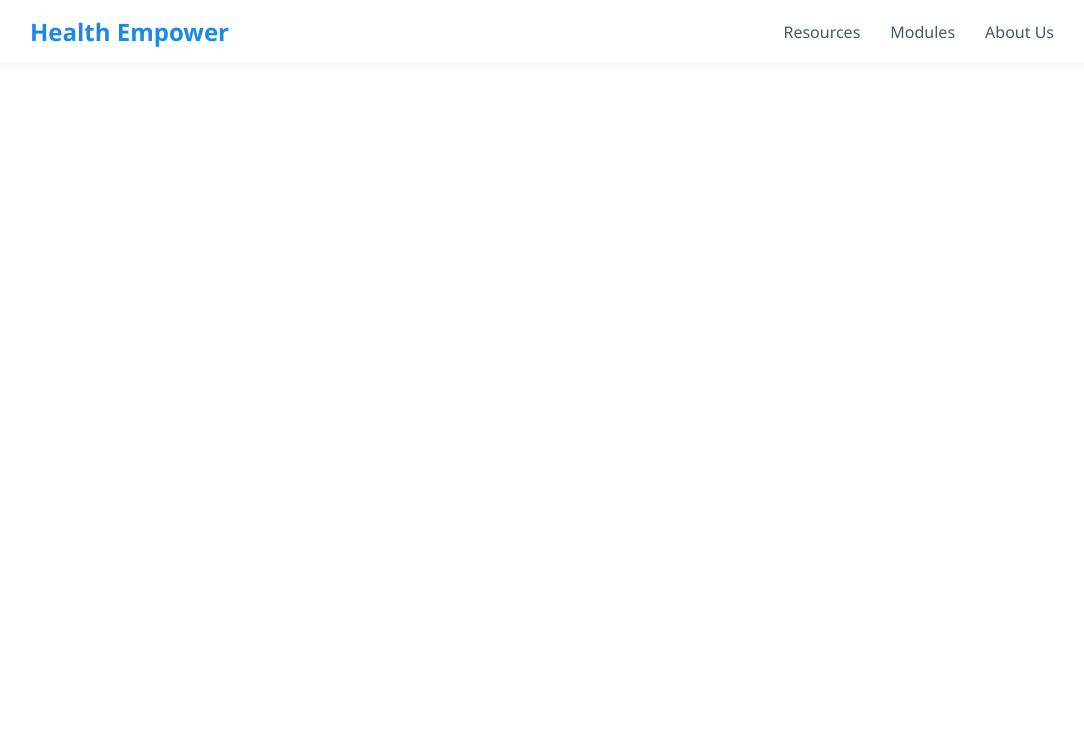
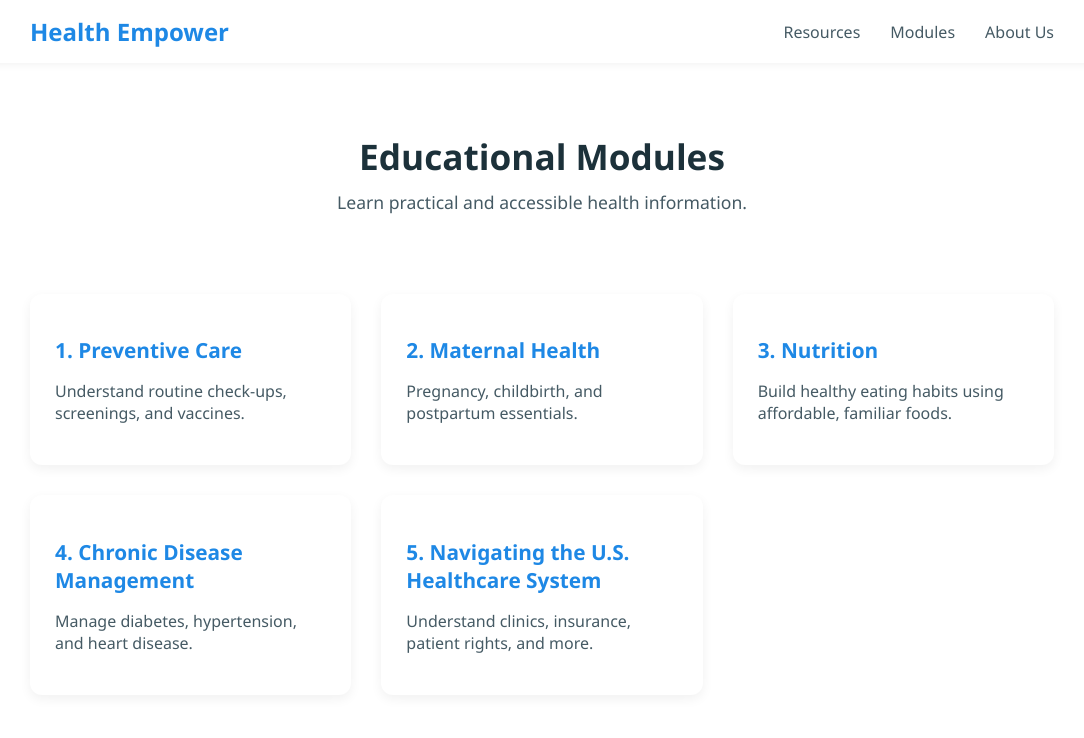
Before and after one commit to rian-teyani/resources-for-immigrant-women, a website built with Vite: page modules.html in a window 1280 px wide. Shown: the whole page, without its empty margins (98-1182 px from the left). Built offline with nearby package versions, Linux system fonts and the light colour scheme.

Commit message:
added cards that take you to that page

```diff
--- a/modules.html
+++ b/modules.html
@@ -17,5 +17,39 @@
         </ul>
       </div>
     </nav>
+
+    <section class="modules-header">
+      <h1>Educational Modules</h1>
+      <p class="modules-subtitle">
+        Learn practical and accessible health information.
+      </p>
+    </section>
+
+    <section class="modules-grid">
+      <a class="module-card" href="/module-1.html">
+        <h2>1. Preventive Care</h2>
+        <p>Understand routine check-ups, screenings, and vaccines.</p>
+      </a>
+
+      <a class="module-card" href="/module-2.html">
+        <h2>2. Maternal Health</h2>
+        <p>Pregnancy, childbirth, and postpartum essentials.</p>
+      </a>
+
+      <a class="module-card" href="/module-3.html">
+        <h2>3. Nutrition</h2>
+        <p>Build healthy eating habits using affordable, familiar foods.</p>
+      </a>
+
+      <a class="module-card" href="/module-4.html">
+        <h2>4. Chronic Disease Management</h2>
+        <p>Manage diabetes, hypertension, and heart disease.</p>
+      </a>
+
+      <a class="module-card" href="/module-5.html">
+        <h2>5. Navigating the U.S. Healthcare System</h2>
+        <p>Understand clinics, insurance, patient rights, and more.</p>
+      </a>
+    </section>
   </body>
 </html>
--- a/src/style.css
+++ b/src/style.css
@@ -164,3 +164,52 @@ body {
     margin-top: 20px;
   }
 }
+
+/* modules page sytles */
+.modules-header {
+  text-align: center;
+  padding: 40px 10%;
+}
+
+.modules-header h1 {
+  font-size: 2.2rem;
+  color: var(--text-dark);
+  margin-bottom: 10px;
+}
+
+.modules-subtitle {
+  font-size: 1.1rem;
+  color: var(--text-medium);
+  max-width: 700px;
+  margin: 0 auto;
+}
+
+.modules-grid {
+  display: grid;
+  grid-template-columns: repeat(auto-fill, minmax(280px, 1fr));
+  gap: 30px;
+  padding: 40px 10%;
+}
+
+.module-card {
+  background: white;
+  padding: 25px;
+  border-radius: 12px;
+  text-decoration: none;
+  color: var(--text-medium);
+  box-shadow: 0 4px 12px rgba(0, 0, 0, 0.06);
+  transition:
+    transform 0.2s ease,
+    box-shadow 0.2s ease;
+}
+
+.module-card h2 {
+  font-size: 1.3rem;
+  color: var(--primary-color);
+  margin-bottom: 10px;
+}
+
+.module-card:hover {
+  transform: translateY(-5px);
+  box-shadow: 0 6px 20px rgba(0, 0, 0, 0.1);
+}
```
